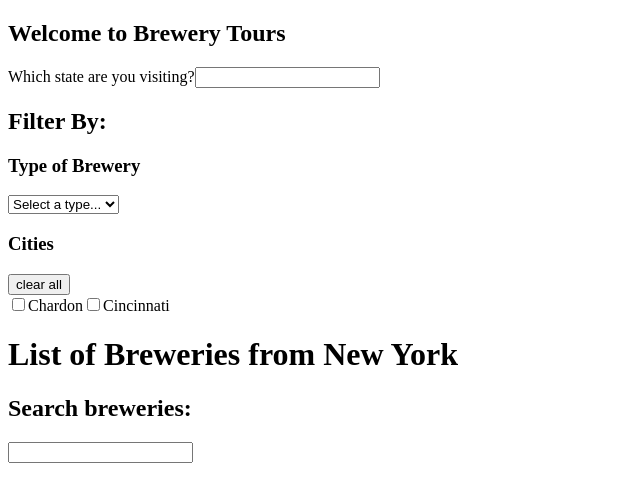
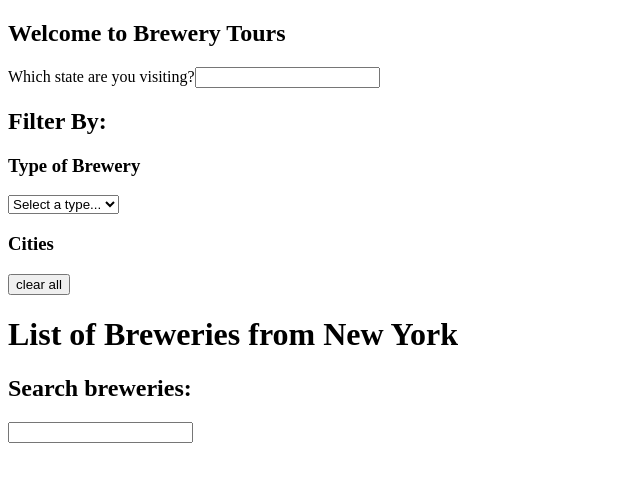
Before and after one commit to vzaboraite/boolean-uk-react-brewery-tours, a React (Create React App) app: page / in a window 1280 px wide. Shown: the top 502 px of the page, without its empty margins (0-640 px from the left). Built offline with nearby package versions, Linux system fonts and the light colour scheme; the HTML template or start-up script is replaced by a standard one.

Commit message:
Render city list in filter section.

```diff
--- a/src/App.jsx
+++ b/src/App.jsx
@@ -73,11 +73,22 @@ export default function App() {
             <button className="clear-all-btn">clear all</button>
           </div>
           <form id="filter-by-city-form">
-            <input type="checkbox" name="chardon" value="chardon" />
-            <label htmlFor="chardon">Chardon</label>
-            <input type="checkbox" name="cincinnati" value="cincinnati" />
-            <label htmlFor="cincinnati">Cincinnati</label>
-            {/* // More checkboxes */}
+            {cities.map((city) => {
+              // console.log("Inside cities map: ", city);
+              const lowercasedCity = city.toLowerCase();
+              return (
+                // Here using explicit `React.Fragment` in order to be able to use `key` attribute
+                /* Resource: https://reactjs.org/docs/fragments.html => `Keyed Fragments` */
+                <React.Fragment key={city}>
+                  <input
+                    type="checkbox"
+                    name={lowercasedCity}
+                    value={lowercasedCity}
+                  />
+                  <label htmlFor={lowercasedCity}>{city}</label>
+                </React.Fragment>
+              );
+            })}
           </form>
         </aside>
         {/* LIST SECTION */}
```
